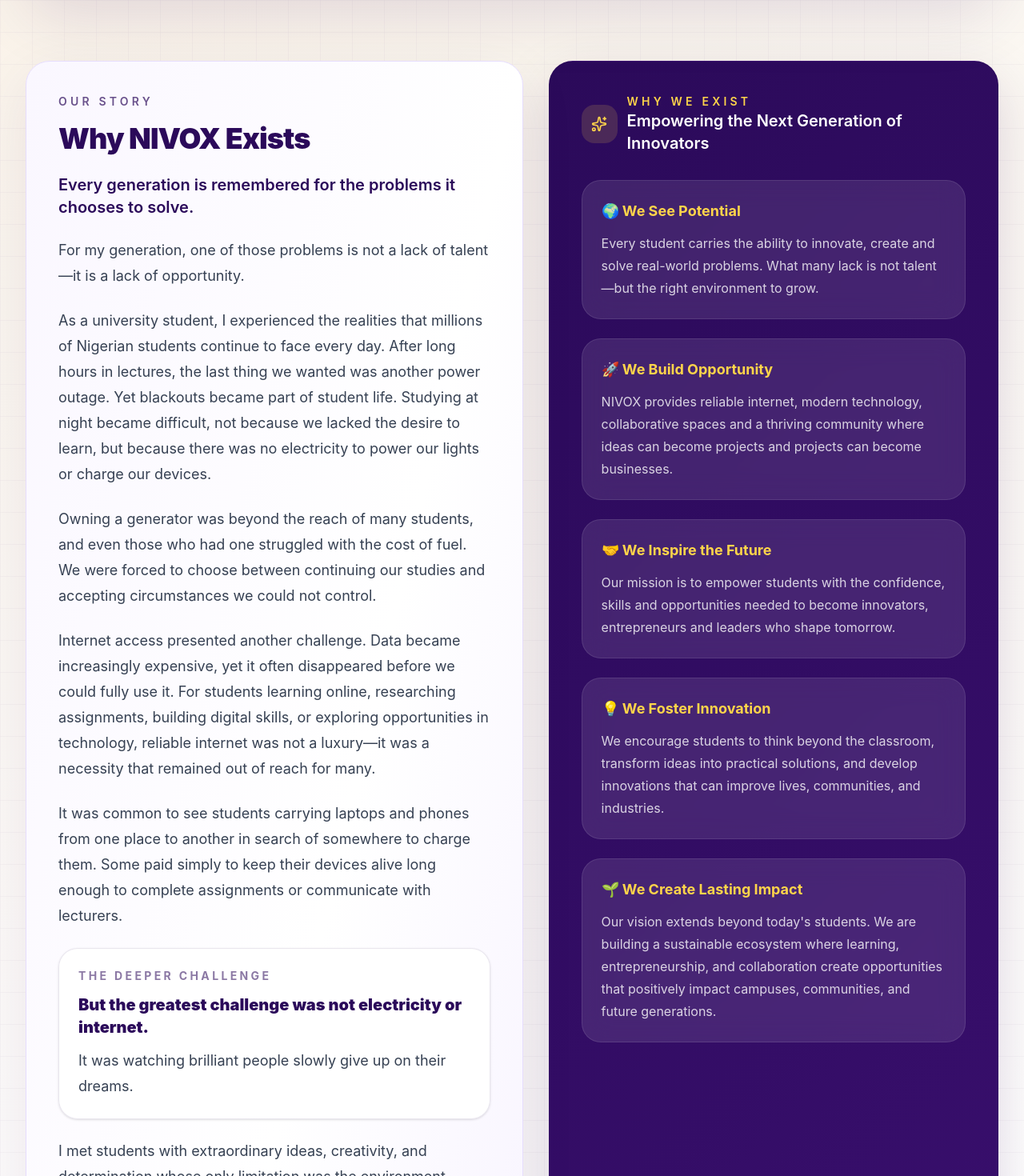
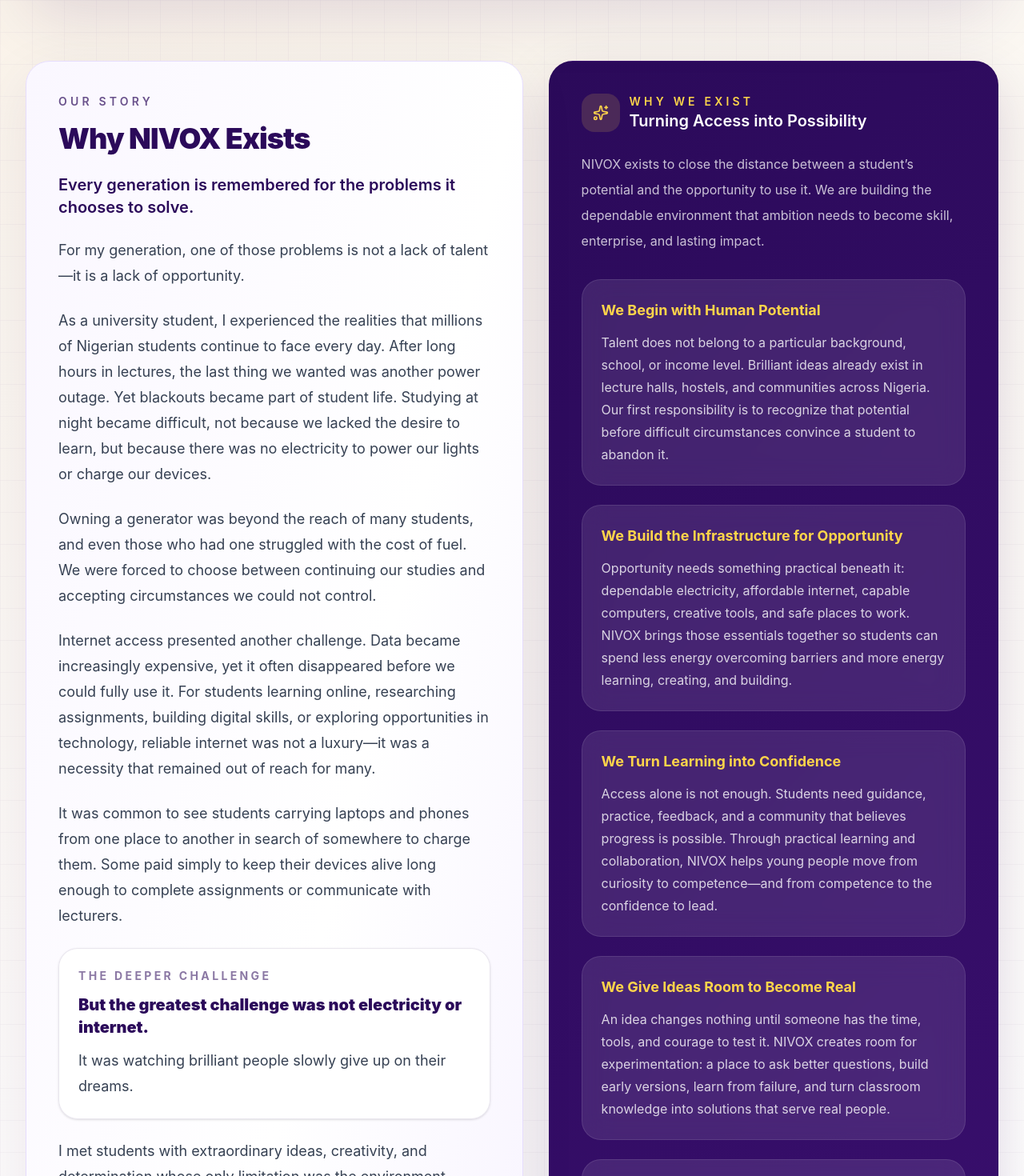
Before and after one commit to kenicmind/nivox-website, a React (Vite) app: page /about in a window 1280 px wide. Shown: the part 800-2270 px from the top of the page at 80% size. Built offline with nearby package versions, Linux system fonts and the light colour scheme; no server answers.

Commit message:
Update NIVOX platform with latest fixes

```diff
--- a/src/pages/About/AboutPage.jsx
+++ b/src/pages/About/AboutPage.jsx
@@ -238,67 +238,64 @@
               </div>
               <div>
                 <p className="text-sm font-semibold uppercase tracking-[0.3em] text-[#ffd54a]">Why We Exist</p>
-                <h3 className="text-xl font-semibold">Empowering the Next Generation of Innovators</h3>
+                <h3 className="text-xl font-semibold">Turning Access into Possibility</h3>
               </div>
             </div>
+            <p className="mt-6 text-base leading-8 text-white/75">
+              NIVOX exists to close the distance between a student’s potential and the opportunity to use it. We are building the dependable environment that ambition needs to become skill, enterprise, and lasting impact.
+            </p>
            <div className="mt-8 space-y-6">
             <div className="rounded-3xl border border-white/10 bg-white/10 p-6 backdrop-blur-lg">
               <h4 className="text-lg font-bold text-[#FFD54A]">
-                🌍 We See Potential
+                We Begin with Human Potential
               </h4>
 
               <p className="mt-3 leading-7 text-white/80">
-                Every student carries the ability to innovate, create and solve real-world
-                problems. What many lack is not talent—but the right environment to grow.
+                Talent does not belong to a particular background, school, or income level. Brilliant ideas already exist in lecture halls, hostels, and communities across Nigeria. Our first responsibility is to recognize that potential before difficult circumstances convince a student to abandon it.
               </p>
             </div>
 
             <div className="rounded-3xl border border-white/10 bg-white/10 p-6 backdrop-blur-lg">
               <h4 className="text-lg font-bold text-[#FFD54A]">
-                🚀 We Build Opportunity
+                We Build the Infrastructure for Opportunity
               </h4>
 
               <p className="mt-3 leading-7 text-white/80">
-                NIVOX provides reliable internet, modern technology, collaborative spaces
-                and a thriving community where ideas can become projects and projects can
-                become businesses.
+                Opportunity needs something practical beneath it: dependable electricity, affordable internet, capable computers, creative tools, and safe places to work. NIVOX brings those essentials together so students can spend less energy overcoming barriers and more energy learning, creating, and building.
               </p>
             </div>
 
             <div className="rounded-3xl border border-white/10 bg-white/10 p-6 backdrop-blur-lg">
               <h4 className="text-lg font-bold text-[#FFD54A]">
-                🤝 We Inspire the Future
+                We Turn Learning into Confidence
               </h4>
 
               <p className="mt-3 leading-7 text-white/80">
-                Our mission is to empower students with the confidence, skills and
-                opportunities needed to become innovators, entrepreneurs and leaders who
-                shape tomorrow.
+                Access alone is not enough. Students need guidance, practice, feedback, and a community that believes progress is possible. Through practical learning and collaboration, NIVOX helps young people move from curiosity to competence—and from competence to the confidence to lead.
               </p>
             </div>
             <div className="rounded-3xl border border-white/10 bg-white/10 p-6 backdrop-blur-lg">
             <h4 className="text-lg font-bold text-[#FFD54A]">
-              💡 We Foster Innovation
+              We Give Ideas Room to Become Real
             </h4>
 
             <p className="mt-3 leading-7 text-white/80">
-              We encourage students to think beyond the classroom, transform ideas into
-              practical solutions, and develop innovations that can improve lives,
-              communities, and industries.
+              An idea changes nothing until someone has the time, tools, and courage to test it. NIVOX creates room for experimentation: a place to ask better questions, build early versions, learn from failure, and turn classroom knowledge into solutions that serve real people.
             </p>
           </div>
 
           <div className="rounded-3xl border border-white/10 bg-white/10 p-6 backdrop-blur-lg">
             <h4 className="text-lg font-bold text-[#FFD54A]">
-              🌱 We Create Lasting Impact
+              We Invest in Generational Impact
             </h4>
 
             <p className="mt-3 leading-7 text-white/80">
-              Our vision extends beyond today's students. We are building a sustainable
-              ecosystem where learning, entrepreneurship, and collaboration create
-              opportunities that positively impact campuses, communities, and future
-              generations.
+              The value of NIVOX should extend far beyond one visit or one student. Skills become careers. Projects become businesses. Businesses create jobs. Knowledge is shared with others. By strengthening one generation of builders, we help create opportunities that can reach campuses, communities, and the generations that follow.
             </p>
+          </div>
+          <div className="rounded-3xl border border-[#FFD54A]/30 bg-[#FFD54A]/10 p-6">
+            <p className="text-sm font-bold uppercase tracking-[0.24em] text-[#FFD54A]">Our conviction</p>
+            <p className="mt-3 text-xl font-black leading-8 text-white">When students receive the right environment, they do more than adapt to the future—they help build it.</p>
           </div>
           </div>
           </div>
```
